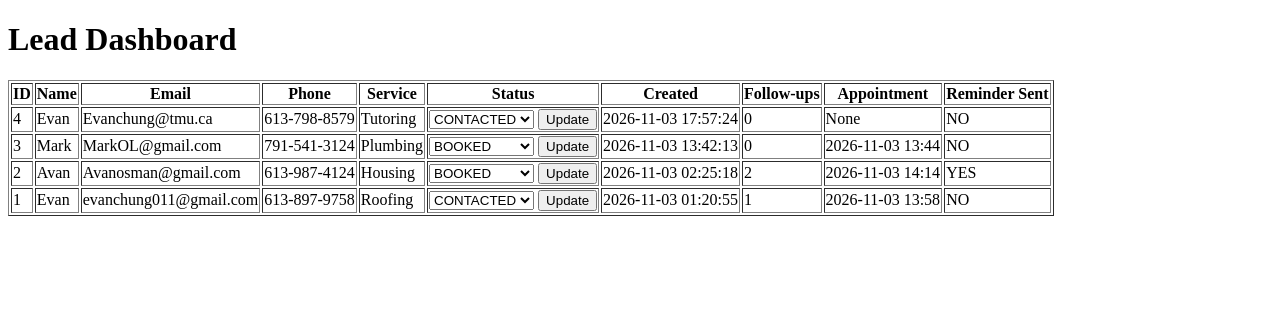
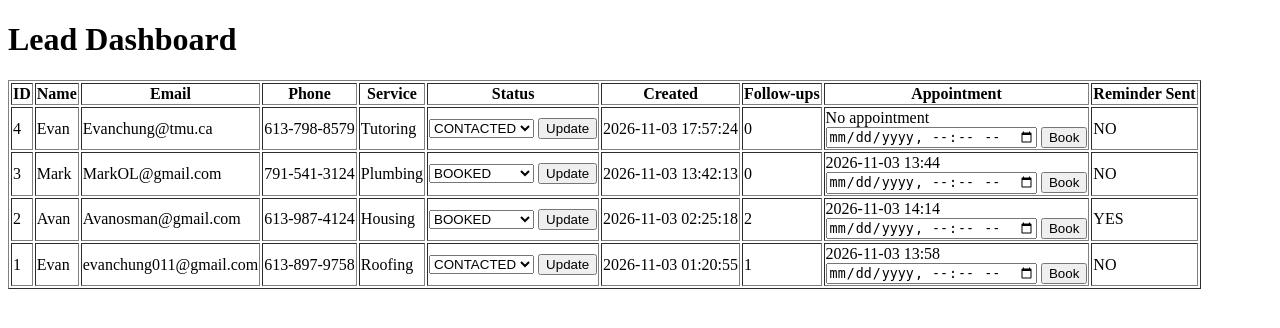
Before and after one commit to Phoex-ops/lead-automation, a Flask app: page /dashboard in a window 1280 px wide. Shown: the top 328 px of the page. Run offline with Flask 3, Linux system fonts and the light colour scheme; data comes from the database, SQL or seed files in the repository.

Commit message:
Add appointment booking form to lead dashboard with datetime input

```diff
--- a/templates/dashboard.html
+++ b/templates/dashboard.html
@@ -69,7 +69,28 @@
 </td>
             <td>{{ lead[6] }}</td>
             <td>{{ lead[7] }}</td>
-            <td>{{ lead[8] }}</td>
+            <td>
+    {% if lead[8] %}
+        {{ lead[8] }}
+    {% else %}
+        No appointment
+    {% endif %}
+
+    <form
+        action="/book_appointment/{{ lead[0] }}"
+        method="POST"
+    >
+        <input
+            type="datetime-local"
+            name="appointment_date"
+            required
+        >
+
+        <button type="submit">
+            Book
+        </button>
+    </form>
+</td>
             <td>{{ lead[9] }}</td>
         </tr>
 
```
